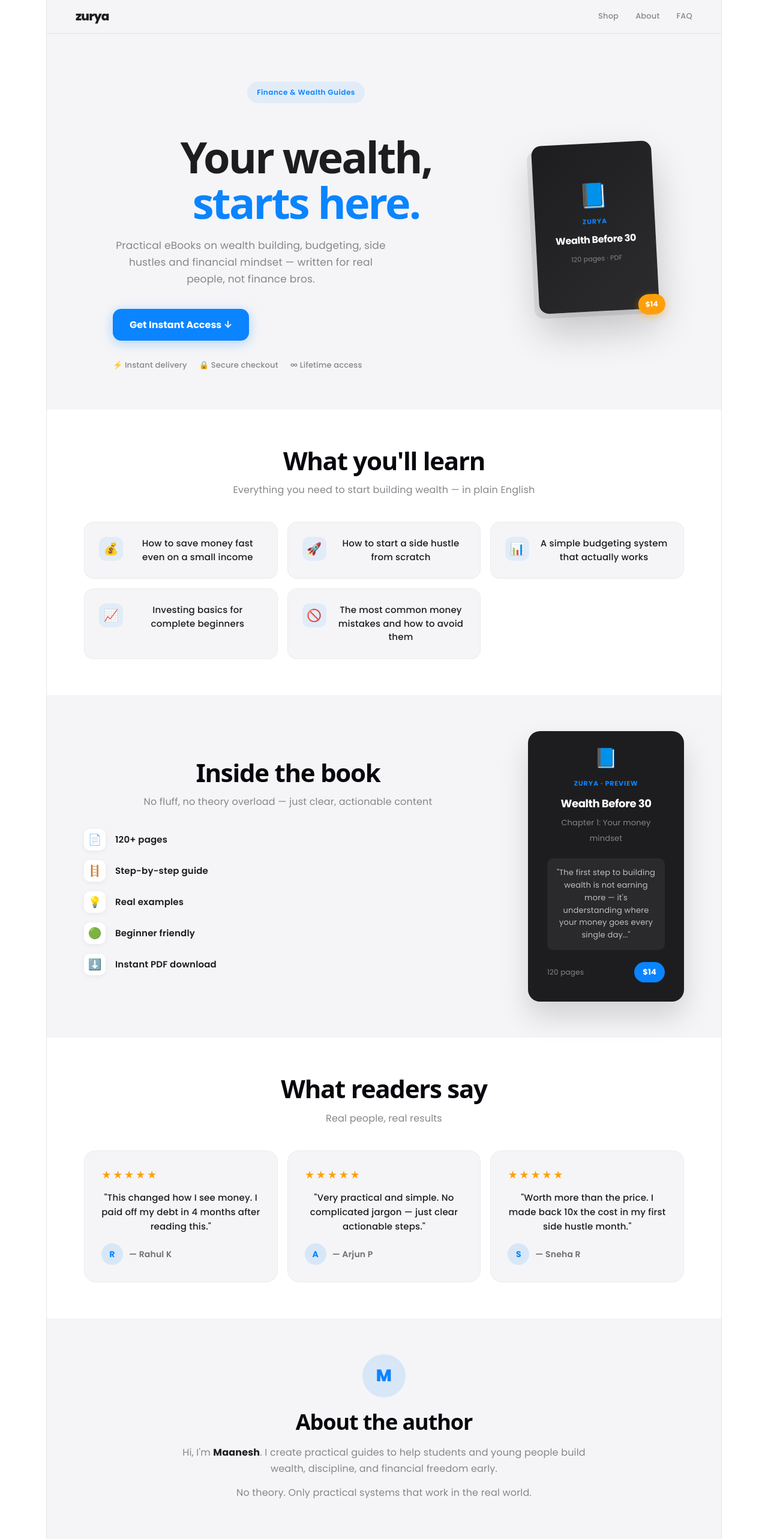
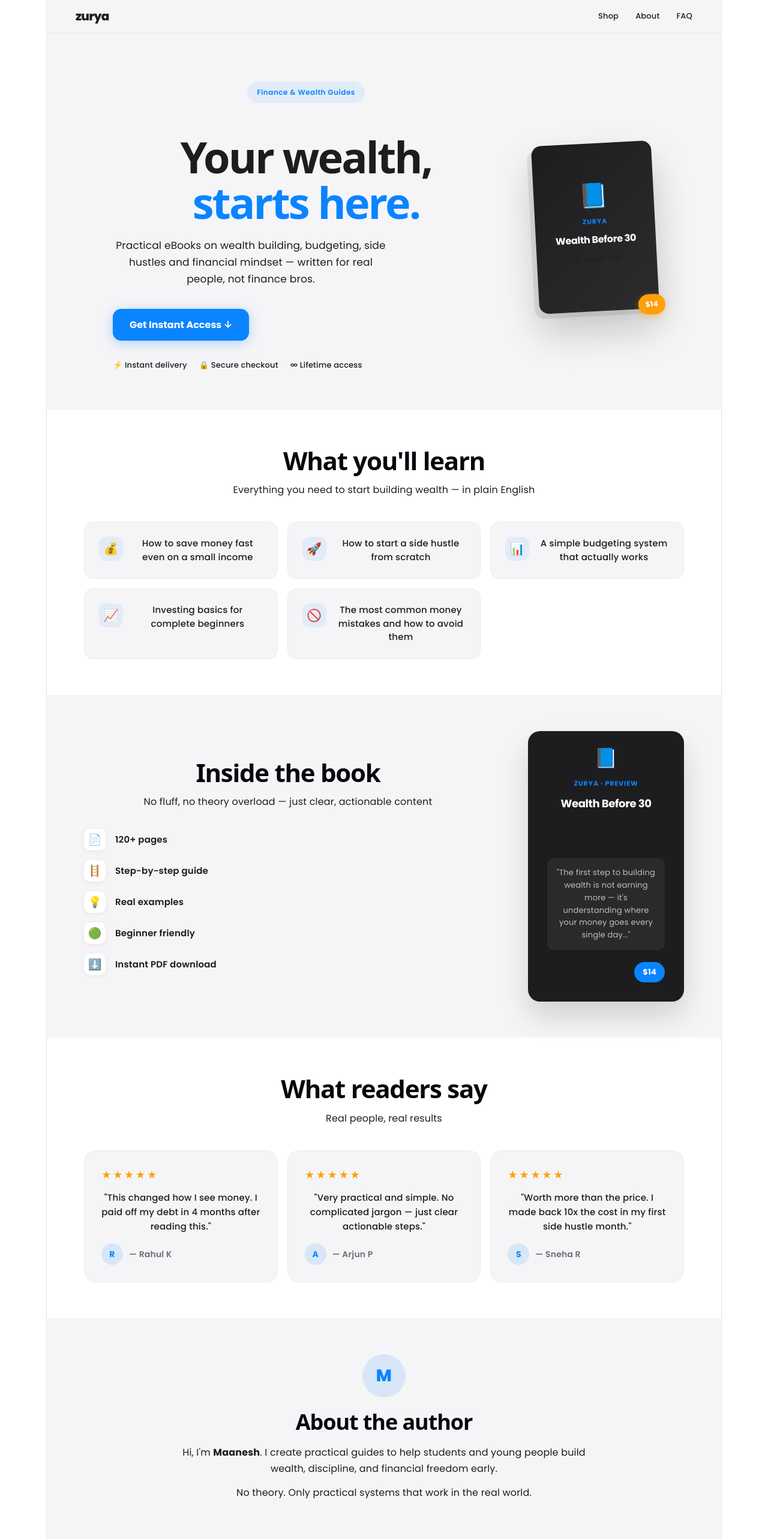
Before and after one commit to maaneshts/my-store, a React (Vite) app: page / in a window 1280 px wide. Shown: the top 2566 px of the page at 60% size. Built offline with nearby package versions, Linux system fonts and the light colour scheme.

Commit message:
Update App.jsx

```diff
--- a/src/App.jsx
+++ b/src/App.jsx
@@ -84,7 +84,7 @@ function CheckoutModal({ product, onClose }) {
           <div style={{ textAlign: "center", padding: "20px 0" }}>
             <div style={{ width: "60px", height: "60px", background: "#30D158", borderRadius: "50%", display: "flex", alignItems: "center", justifyContent: "center", margin: "0 auto 20px", fontSize: "26px", color: "#fff" }}>✓</div>
             <div style={{ fontSize: "22px", fontWeight: "700", color: "#1d1d1f", marginBottom: "8px" }}>Order Complete!</div>
-            <div style={{ color: "#86868b", fontSize: "14px", marginBottom: "28px" }}>Download link sent to <strong style={{ color: "#1d1d1f" }}>{email}</strong></div>
+            <div style={{ color: "#1d1d1f", fontSize: "14px", marginBottom: "28px" }}>Download link sent to <strong style={{ color: "#1d1d1f" }}>{email}</strong></div>
             <button onClick={onClose} style={{ background: "#1d1d1f", color: "#fff", border: "none", borderRadius: "980px", padding: "13px 36px", fontWeight: "600", cursor: "pointer", fontSize: "15px", fontFamily: "inherit" }}>Done</button>
           </div>
         ) : (
@@ -92,7 +92,7 @@ function CheckoutModal({ product, onClose }) {
             <div style={{ display: "flex", justifyContent: "space-between", alignItems: "flex-start", marginBottom: "24px" }}>
               <div>
                 <div style={{ fontSize: "17px", fontWeight: "700", color: "#1d1d1f" }}>{product.title}</div>
-                <div style={{ color: "#86868b", fontSize: "13px", marginTop: "2px" }}>{product.format}</div>
+                <div style={{ color: "#1d1d1f", fontSize: "13px", marginTop: "2px" }}>{product.format}</div>
               </div>
               <div style={{ textAlign: "right" }}>
                 <div style={{ fontSize: "24px", fontWeight: "800", color: "#1d1d1f" }}>${product.price}</div>
@@ -101,20 +101,20 @@ function CheckoutModal({ product, onClose }) {
             </div>
             <div style={{ display: "flex", flexDirection: "column", gap: "12px" }}>
               <div>
-                <label style={{ color: "#86868b", fontSize: "12px", fontWeight: "600", letterSpacing: "0.04em", textTransform: "uppercase" }}>Email</label>
+                <label style={{ color: "#1d1d1f", fontSize: "12px", fontWeight: "600", letterSpacing: "0.04em", textTransform: "uppercase" }}>Email</label>
                 <input value={email} onChange={e => setEmail(e.target.value)} placeholder="you@example.com" style={inputStyle} />
               </div>
               <div>
-                <label style={{ color: "#86868b", fontSize: "12px", fontWeight: "600", letterSpacing: "0.04em", textTransform: "uppercase" }}>Card Number</label>
+                <label style={{ color: "#1d1d1f", fontSize: "12px", fontWeight: "600", letterSpacing: "0.04em", textTransform: "uppercase" }}>Card Number</label>
                 <input value={cardNumber} onChange={e => setCardNumber(formatCard(e.target.value))} placeholder="1234 5678 9012 3456" style={inputStyle} />
               </div>
               <div style={{ display: "grid", gridTemplateColumns: "1fr 1fr", gap: "12px" }}>
                 <div>
-                  <label style={{ color: "#86868b", fontSize: "12px", fontWeight: "600", letterSpacing: "0.04em", textTransform: "uppercase" }}>Expiry</label>
+                  <label style={{ color: "#1d1d1f", fontSize: "12px", fontWeight: "600", letterSpacing: "0.04em", textTransform: "uppercase" }}>Expiry</label>
                   <input value={expiry} onChange={e => setExpiry(formatExpiry(e.target.value))} placeholder="MM/YY" style={inputStyle} />
                 </div>
                 <div>
-                  <label style={{ color: "#86868b", fontSize: "12px", fontWeight: "600", letterSpacing: "0.04em", textTransform: "uppercase" }}>CVC</label>
+                  <label style={{ color: "#1d1d1f", fontSize: "12px", fontWeight: "600", letterSpacing: "0.04em", textTransform: "uppercase" }}>CVC</label>
                   <input value={cvc} onChange={e => setCvc(e.target.value.replace(/\D/g, "").slice(0, 3))} placeholder="•••" style={inputStyle} />
                 </div>
               </div>
@@ -176,11 +176,11 @@ export default function App() {
       {/* NAV */}
       <nav style={{ position: "sticky", top: 0, zIndex: 50, background: "rgba(245,245,247,0.88)", backdropFilter: "saturate(180%) blur(20px)", borderBottom: "1px solid rgba(0,0,0,0.07)", padding: "0 48px", display: "flex", alignItems: "center", justifyContent: "space-between", height: "56px" }}>
         <div style={{ fontSize: "20px", fontWeight: "800", letterSpacing: "-0.04em" }}>zurya</div>
-        <div style={{ display: "flex", gap: "28px", fontSize: "13px", color: "#86868b", fontWeight: "500" }}>
+        <div style={{ display: "flex", gap: "28px", fontSize: "13px", color: "#1d1d1f", fontWeight: "500" }}>
           {["Shop", "About", "FAQ"].map(item => (
             <span key={item} style={{ cursor: "pointer", transition: "color 0.15s" }}
               onMouseEnter={e => e.target.style.color = "#1d1d1f"}
-              onMouseLeave={e => e.target.style.color = "#86868b"}
+              onMouseLeave={e => e.target.style.color = "#1d1d1f"}
             >{item}</span>
           ))}
         </div>
@@ -196,7 +196,7 @@ export default function App() {
             <h1 style={{ fontSize: "clamp(40px, 6vw, 72px)", fontWeight: "800", lineHeight: 1.05, letterSpacing: "-0.04em", color: "#1d1d1f", marginBottom: "20px" }}>
               Your wealth,<br /><span style={{ color: accent }}>starts here.</span>
             </h1>
-            <p style={{ fontSize: "17px", color: "#86868b", lineHeight: 1.65, marginBottom: "36px", maxWidth: "460px" }}>
+            <p style={{ fontSize: "17px", color: "#1d1d1f", lineHeight: 1.65, marginBottom: "36px", maxWidth: "460px" }}>
               Practical eBooks on wealth building, budgeting, side hustles and financial mindset — written for real people, not finance bros.
             </p>
             <button className="cta-btn" onClick={() => document.getElementById("products").scrollIntoView({ behavior: "smooth" })} style={{ background: accent, color: "#fff", border: "none", borderRadius: "14px", padding: "14px 28px", fontWeight: "700", fontSize: "16px", cursor: "pointer", fontFamily: "inherit", boxShadow: "0 4px 20px rgba(10,132,255,0.3)", marginBottom: "28px", display: "block" }}>
@@ -204,7 +204,7 @@ export default function App() {
             </button>
             <div style={{ display: "flex", gap: "20px", flexWrap: "wrap" }}>
               {["⚡ Instant delivery", "🔒 Secure checkout", "∞ Lifetime access"].map(t => (
-                <span key={t} style={{ fontSize: "13px", color: "#86868b", fontWeight: "500" }}>{t}</span>
+                <span key={t} style={{ fontSize: "13px", color: "#1d1d1f", fontWeight: "500" }}>{t}</span>
               ))}
             </div>
           </div>
@@ -213,7 +213,7 @@ export default function App() {
               <div style={{ fontSize: "40px", marginBottom: "16px" }}>📘</div>
               <div style={{ color: accent, fontSize: "11px", fontWeight: "700", letterSpacing: "0.08em", marginBottom: "8px" }}>ZURYA</div>
               <div style={{ color: "#fff", fontSize: "16px", fontWeight: "700", lineHeight: 1.3, letterSpacing: "-0.02em" }}>Wealth Before 30</div>
-              <div style={{ color: "#86868b", fontSize: "11px", marginTop: "8px" }}>120 pages · PDF</div>
+              <div style={{ color: "#1d1d1f", fontSize: "11px", marginTop: "8px" }}>120 pages · PDF</div>
               <div style={{ position: "absolute", bottom: "-10px", right: "-10px", background: "#FF9F0A", color: "#fff", borderRadius: "980px", padding: "4px 12px", fontSize: "12px", fontWeight: "700", boxShadow: "0 4px 12px rgba(255,159,10,0.4)" }}>$14</div>
             </div>
           </div>
@@ -225,7 +225,7 @@ export default function App() {
         <div style={{ maxWidth: "1000px", margin: "0 auto" }}>
           <div style={{ textAlign: "center", marginBottom: "40px" }}>
             <h2 style={{ fontSize: "clamp(28px, 4vw, 42px)", fontWeight: "800", letterSpacing: "-0.03em", marginBottom: "12px" }}>What you'll learn</h2>
-            <p style={{ color: "#86868b", fontSize: "16px" }}>Everything you need to start building wealth — in plain English</p>
+            <p style={{ color: "#1d1d1f", fontSize: "16px" }}>Everything you need to start building wealth — in plain English</p>
           </div>
           <div style={{ display: "grid", gridTemplateColumns: "repeat(auto-fill, minmax(260px, 1fr))", gap: "16px" }}>
             {learnPoints.map((p, i) => (
@@ -243,7 +243,7 @@ export default function App() {
         <div style={{ maxWidth: "1000px", margin: "0 auto", display: "flex", gap: "60px", alignItems: "center", flexWrap: "wrap" }}>
           <div style={{ flex: 1, minWidth: "260px" }}>
             <h2 style={{ fontSize: "clamp(28px, 4vw, 42px)", fontWeight: "800", letterSpacing: "-0.03em", marginBottom: "12px" }}>Inside the book</h2>
-            <p style={{ color: "#86868b", fontSize: "16px", marginBottom: "32px" }}>No fluff, no theory overload — just clear, actionable content</p>
+            <p style={{ color: "#1d1d1f", fontSize: "16px", marginBottom: "32px" }}>No fluff, no theory overload — just clear, actionable content</p>
             <div style={{ display: "flex", flexDirection: "column", gap: "16px" }}>
               {insideBook.map((item, i) => (
                 <div key={i} style={{ display: "flex", alignItems: "center", gap: "16px" }}>
@@ -258,12 +258,12 @@ export default function App() {
               <div style={{ fontSize: "32px", marginBottom: "16px" }}>📘</div>
               <div style={{ color: accent, fontSize: "11px", fontWeight: "700", letterSpacing: "0.08em", marginBottom: "8px" }}>ZURYA · PREVIEW</div>
               <div style={{ color: "#fff", fontSize: "18px", fontWeight: "700", marginBottom: "6px", letterSpacing: "-0.02em" }}>Wealth Before 30</div>
-              <div style={{ color: "#86868b", fontSize: "13px", marginBottom: "20px" }}>Chapter 1: Your money mindset</div>
+              <div style={{ color: "#1d1d1f", fontSize: "13px", marginBottom: "20px" }}>Chapter 1: Your money mindset</div>
               <div style={{ background: "rgba(255,255,255,0.06)", borderRadius: "10px", padding: "14px" }}>
                 <div style={{ color: "#fff", fontSize: "13px", lineHeight: 1.6, opacity: 0.7 }}>"The first step to building wealth is not earning more — it's understanding where your money goes every single day..."</div>
               </div>
               <div style={{ marginTop: "20px", display: "flex", justifyContent: "space-between", alignItems: "center" }}>
-                <span style={{ color: "#86868b", fontSize: "12px" }}>120 pages</span>
+                <span style={{ color: "#1d1d1f", fontSize: "12px" }}>120 pages</span>
                 <span style={{ background: accent, color: "#fff", borderRadius: "980px", padding: "4px 14px", fontSize: "13px", fontWeight: "700" }}>$14</span>
               </div>
             </div>
@@ -276,7 +276,7 @@ export default function App() {
         <div style={{ maxWidth: "1000px", margin: "0 auto" }}>
           <div style={{ textAlign: "center", marginBottom: "40px" }}>
             <h2 style={{ fontSize: "clamp(28px, 4vw, 42px)", fontWeight: "800", letterSpacing: "-0.03em", marginBottom: "12px" }}>What readers say</h2>
-            <p style={{ color: "#86868b", fontSize: "16px" }}>Real people, real results</p>
+            <p style={{ color: "#1d1d1f", fontSize: "16px" }}>Real people, real results</p>
           </div>
           <div style={{ display: "grid", gridTemplateColumns: "repeat(auto-fill, minmax(280px, 1fr))", gap: "16px" }}>
             {testimonials.map((t, i) => (
@@ -298,8 +298,8 @@ export default function App() {
         <div style={{ maxWidth: "680px", margin: "0 auto", textAlign: "center" }}>
           <div style={{ width: "72px", height: "72px", background: accent + "20", borderRadius: "50%", display: "flex", alignItems: "center", justifyContent: "center", fontSize: "28px", fontWeight: "800", color: accent, margin: "0 auto 20px" }}>M</div>
           <h2 style={{ fontSize: "clamp(24px, 3vw, 36px)", fontWeight: "800", letterSpacing: "-0.03em", marginBottom: "16px" }}>About the author</h2>
-          <p style={{ fontSize: "16px", color: "#86868b", lineHeight: 1.7 }}>Hi, I'm <strong style={{ color: "#1d1d1f" }}>Maanesh</strong>. I create practical guides to help students and young people build wealth, discipline, and financial freedom early.</p>
-          <p style={{ fontSize: "16px", color: "#86868b", lineHeight: 1.7, marginTop: "12px" }}>No theory. Only practical systems that work in the real world.</p>
+          <p style={{ fontSize: "16px", color: "#1d1d1f", lineHeight: 1.7 }}>Hi, I'm <strong style={{ color: "#1d1d1f" }}>Maanesh</strong>. I create practical guides to help students and young people build wealth, discipline, and financial freedom early.</p>
+          <p style={{ fontSize: "16px", color: "#1d1d1f", lineHeight: 1.7, marginTop: "12px" }}>No theory. Only practical systems that work in the real world.</p>
         </div>
       </div>
 
@@ -308,7 +308,7 @@ export default function App() {
         <div style={{ maxWidth: "1000px", margin: "0 auto" }}>
           <div style={{ textAlign: "center", marginBottom: "40px" }}>
             <h2 style={{ fontSize: "clamp(28px, 4vw, 42px)", fontWeight: "800", letterSpacing: "-0.03em", marginBottom: "12px" }}>Browse all guides</h2>
-            <p style={{ color: "#86868b", fontSize: "16px" }}>Pick what you need — every guide is actionable and beginner-friendly</p>
+            <p style={{ color: "#1d1d1f", fontSize: "16px" }}>Pick what you need — every guide is actionable and beginner-friendly</p>
           </div>
           <div style={{ display: "flex", gap: "8px", flexWrap: "wrap", marginBottom: "32px", justifyContent: "center" }}>
             {tagFilters.map(f => (
@@ -322,10 +322,10 @@ export default function App() {
                 <div style={{ padding: "24px" }}>
                   <div style={{ display: "flex", justifyContent: "space-between", alignItems: "center", marginBottom: "16px" }}>
                     <span style={{ background: p.accent + "15", color: p.accent, borderRadius: "8px", padding: "3px 10px", fontSize: "12px", fontWeight: "700" }}>{p.tag}</span>
-                    {p.badge && <span style={{ background: "#f5f5f7", color: "#86868b", borderRadius: "8px", padding: "3px 10px", fontSize: "12px", fontWeight: "600" }}>{p.badge}</span>}
+                    {p.badge && <span style={{ background: "#f5f5f7", color: "#1d1d1f", borderRadius: "8px", padding: "3px 10px", fontSize: "12px", fontWeight: "600" }}>{p.badge}</span>}
                   </div>
                   <h2 style={{ fontSize: "18px", fontWeight: "700", color: "#1d1d1f", lineHeight: 1.25, letterSpacing: "-0.02em", marginBottom: "8px" }}>{p.title}</h2>
-                  <p style={{ color: "#86868b", fontSize: "13px", lineHeight: 1.55, marginBottom: "20px" }}>{p.subtitle}</p>
+                  <p style={{ color: "#1d1d1f", fontSize: "13px", lineHeight: 1.55, marginBottom: "20px" }}>{p.subtitle}</p>
                   <div style={{ display: "flex", gap: "12px", borderTop: "1px solid #f5f5f7", paddingTop: "14px", marginBottom: "16px" }}>
                     {[p.pages, p.format].map((m, i) => <span key={i} style={{ color: "#c7c7cc", fontSize: "12px", fontWeight: "500" }}>{m}</span>)}
                   </div>
@@ -350,7 +350,7 @@ export default function App() {
       <div className="sp" style={{ padding: "80px 48px", background: "#1d1d1f", textAlign: "center" }}>
         <div style={{ maxWidth: "600px", margin: "0 auto" }}>
           <h2 style={{ fontSize: "clamp(32px, 5vw, 52px)", fontWeight: "800", letterSpacing: "-0.04em", color: "#fff", marginBottom: "16px", lineHeight: 1.1 }}>Start building your<br />wealth today.</h2>
-          <p style={{ color: "#86868b", fontSize: "16px", marginBottom: "36px", lineHeight: 1.6 }}>Join thousands of readers who have already started their journey to financial freedom.</p>
+          <p style={{ color: "#1d1d1f", fontSize: "16px", marginBottom: "36px", lineHeight: 1.6 }}>Join thousands of readers who have already started their journey to financial freedom.</p>
           <button className="cta-btn" onClick={() => document.getElementById("products").scrollIntoView({ behavior: "smooth" })} style={{ background: accent, color: "#fff", border: "none", borderRadius: "14px", padding: "16px 36px", fontWeight: "700", fontSize: "17px", cursor: "pointer", fontFamily: "inherit", boxShadow: "0 8px 24px rgba(10,132,255,0.35)" }}>
             Get Instant Access →
           </button>
```
